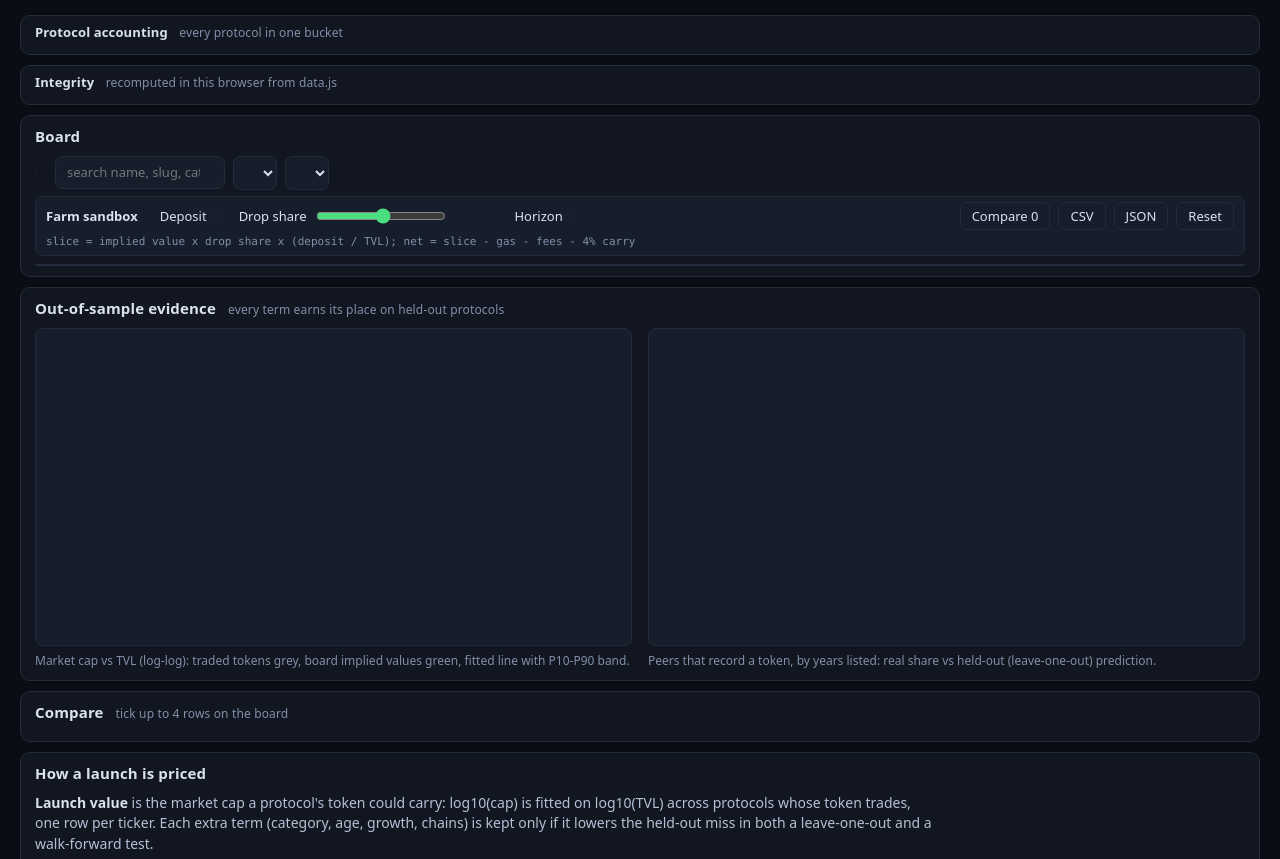
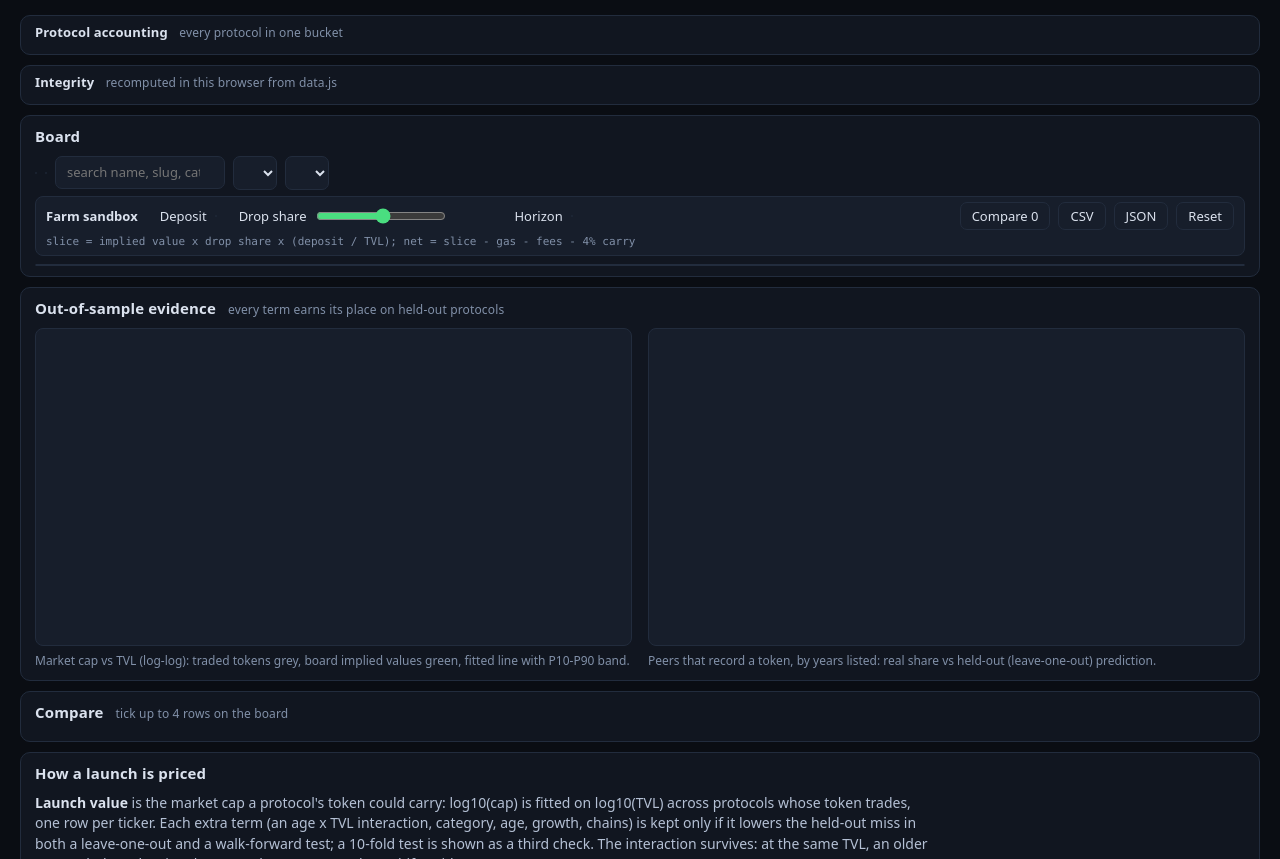
Before and after one commit to emasinves0-commits/token-radar, a plain HTML site: page dashboard/index.html in a window 1280 px wide. Shown: the part 83-942 px from the top of the page. Drawn offline with Linux system fonts and the light colour scheme; a script that the page names is missing.

Commit message:
token-radar-01 v3: age x TVL interaction + 10-fold test

```diff
--- a/dashboard/index.html
+++ b/dashboard/index.html
@@ -48,7 +48,7 @@
   <section id="compare" class="card"><h2>Compare <small>tick up to 4 rows on the board</small></h2><div id="cmp"></div></section>
   <section class="card" id="method">
     <h2>How a launch is priced</h2>
-    <p><b>Launch value</b> is the market cap a protocol's token could carry: log10(cap) is fitted on log10(TVL) across protocols whose token trades, one row per ticker. Each extra term (category, age, growth, chains) is kept only if it lowers the held-out miss in both a leave-one-out and a walk-forward test.</p>
+    <p><b>Launch value</b> is the market cap a protocol's token could carry: log10(cap) is fitted on log10(TVL) across protocols whose token trades, one row per ticker. Each extra term (an age x TVL interaction, category, age, growth, chains) is kept only if it lowers the held-out miss in both a leave-one-out and a walk-forward test; a 10-fold test is shown as a third check. The interaction survives: at the same TVL, an older protocol's launch prices lower, so the TVL-to-cap slope shifts with age.</p>
     <p><b>Token odds</b> is the chance that a protocol like it ever records a token: a logistic regression fitted by gradient descent on its peers, on how long it has run with no token, its 7-day TVL growth and its category.</p>
     <p><b>Implied value = launch value x odds.</b> A protocol records no token in DefiLlama's data; that is the entry's own estimate, not a prediction of when or whether one is issued. Gas figures per chain are stated assumptions.</p>
   </section>
```
